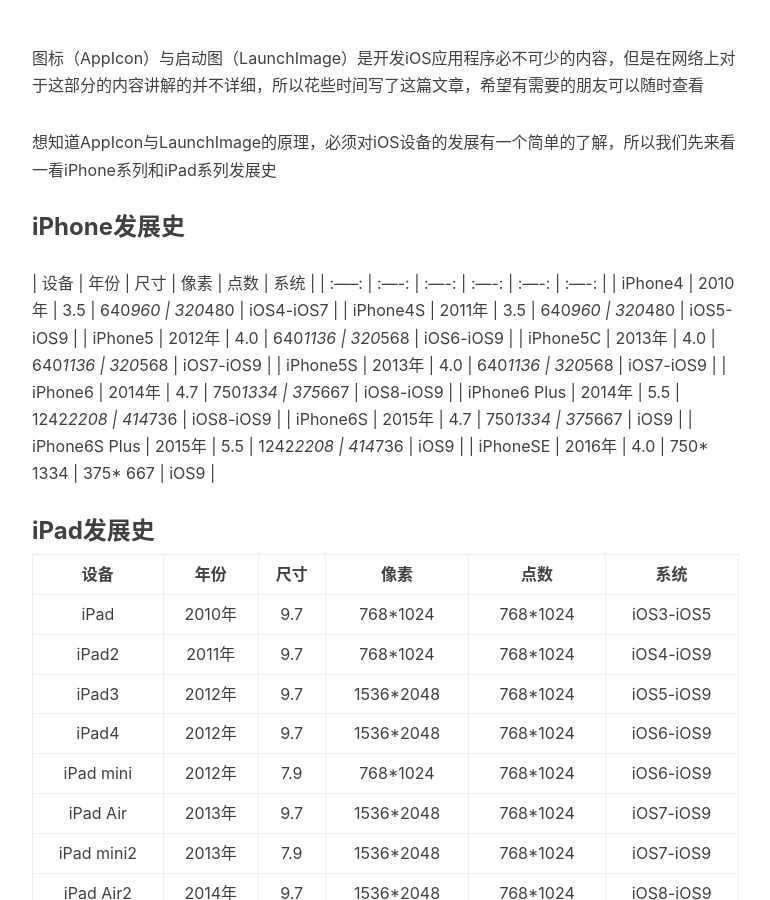
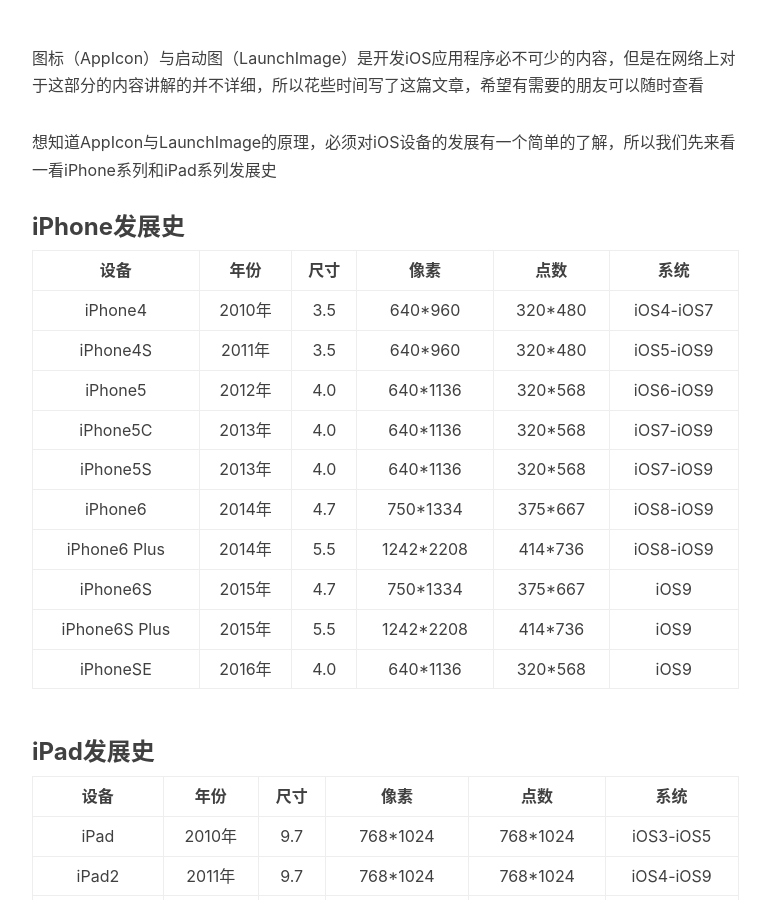
Before and after one commit to jueying-xiangfeng/wenxiangjiang.github.io, a Jekyll site: the page built from _posts/2016-02-22-iOS图标（AppIcon）与启动图（LaunchImage）.md, in a window 1280 px wide and 900 px high, scrolled down 521 px. Shown: the whole window, without its empty margins (233-1003 px from the left). Built offline with Jekyll 4.4.1, drawn with Linux system fonts in a browser that asks for light colours; nearby versions of some CDN libraries; comment, search, counter and statistics services are not loaded.

Commit message:
Change posts

```diff
--- a/_posts/2016-02-22-iOS图标（AppIcon）与启动图（LaunchImage）.md
+++ b/_posts/2016-02-22-iOS图标（AppIcon）与启动图（LaunchImage）.md
@@ -14,6 +14,7 @@
 想知道AppIcon与LaunchImage的原理，必须对iOS设备的发展有一个简单的了解，所以我们先来看一看iPhone系列和iPad系列发展史
 
 ### iPhone发展史
+
 | 设备 | 年份 | 尺寸 | 像素 | 点数 | 系统 |
 | :-----: | :----: | :----: | :----: | :----: | :----: |
 | iPhone4 | 2010年 | 3.5 | 640*960 | 320*480 | iOS4-iOS7 |
@@ -25,7 +26,7 @@
 | iPhone6 Plus | 2014年 | 5.5 | 1242*2208 | 414*736 | iOS8-iOS9 |
 | iPhone6S | 2015年 | 4.7 | 750*1334 | 375*667 | iOS9 |
 | iPhone6S Plus | 2015年 | 5.5 | 1242*2208 | 414*736 | iOS9 |
-| iPhoneSE | 2016年 | 4.0 | 750* 1334 | 375* 667 | iOS9 |
+| iPhoneSE | 2016年 | 4.0 | 640*1136 | 320*568 | iOS9 |
 
 ### iPad发展史
 
```
